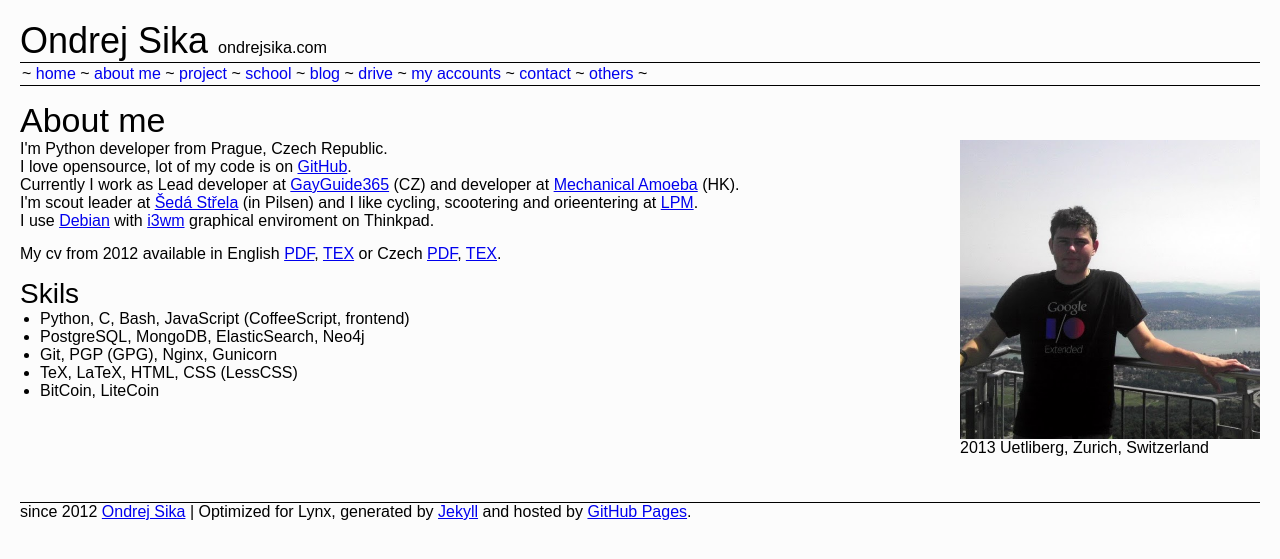
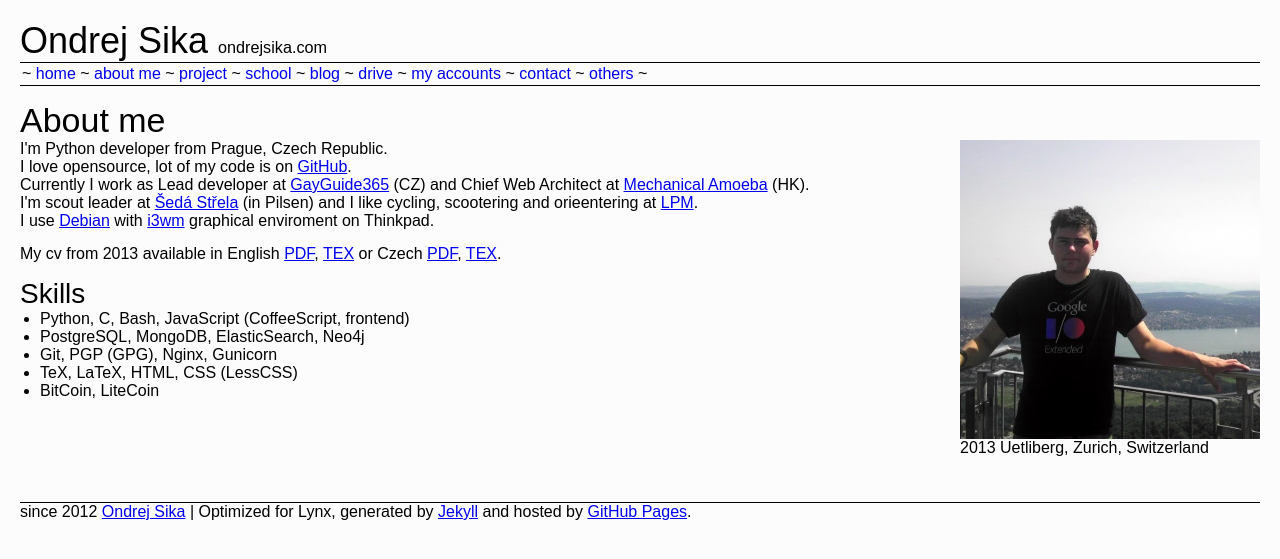
Before and after one commit to ondrejsika/ondrejsika.com, a Jekyll site: the page built from about-me.html, in a window 1280 px wide. Shown: the top 559 px of the page. Built offline with Jekyll 4.4.1, drawn with Linux system fonts in a browser that asks for light colours; Markdown is read by kramdown in place of the engine named in the settings; comment, search, counter and statistics services are not loaded.

Commit message:
fixes on about me

```diff
--- a/about-me.html
+++ b/about-me.html
@@ -12,15 +12,15 @@
         <br>
         I love opensource, lot of my code is on <a href="http://github.com/ondrejsika">GitHub</a>.
         <br>
-        Currently I work as Lead developer at <a href="http://gayguide365.com">GayGuide365</a> (CZ) and developer at <a href="http://mechanicalamoeba.com">Mechanical Amoeba</a> (HK).
+        Currently I work as Lead developer at <a href="http://gayguide365.com">GayGuide365</a> (CZ) and Chief Web Architect  at <a href="http://mechanicalamoeba.com">Mechanical Amoeba</a> (HK).
         <br>
         I&#39;m scout leader at <a href="http://sedastrela.cz">Šedá Střela</a> (in Pilsen) and I like cycling, scootering and orieentering at <a href="http://lpm.zcu.cz">LPM</a>.
         <br>
         I use <a href="http://debian.org">Debian</a> with <a href="http://i3wm.org">i3wm</a> graphical enviroment on Thinkpad.</p>
 
-        <p>My cv from 2012 available in English <a href="/static/content/cv/cv2013en.pdf">PDF</a>, <a href="/static/content/cv/cv2013en.tex">TEX</a> or Czech <a href="/static/content/cv/cv2013cs.pdf">PDF</a>, <a href="/static/content/cv/cv2013cs.tex">TEX</a>.</p>
+        <p>My cv from 2013 available in English <a href="/static/content/cv/cv2013en.pdf">PDF</a>, <a href="/static/content/cv/cv2013en.tex">TEX</a> or Czech <a href="/static/content/cv/cv2013cs.pdf">PDF</a>, <a href="/static/content/cv/cv2013cs.tex">TEX</a>.</p>
 
-        <h3>Skils</h3>
+        <h3>Skills</h3>
 
         <ul>
         <li>Python, C, Bash, JavaScript (CoffeeScript, frontend)</li>
```
